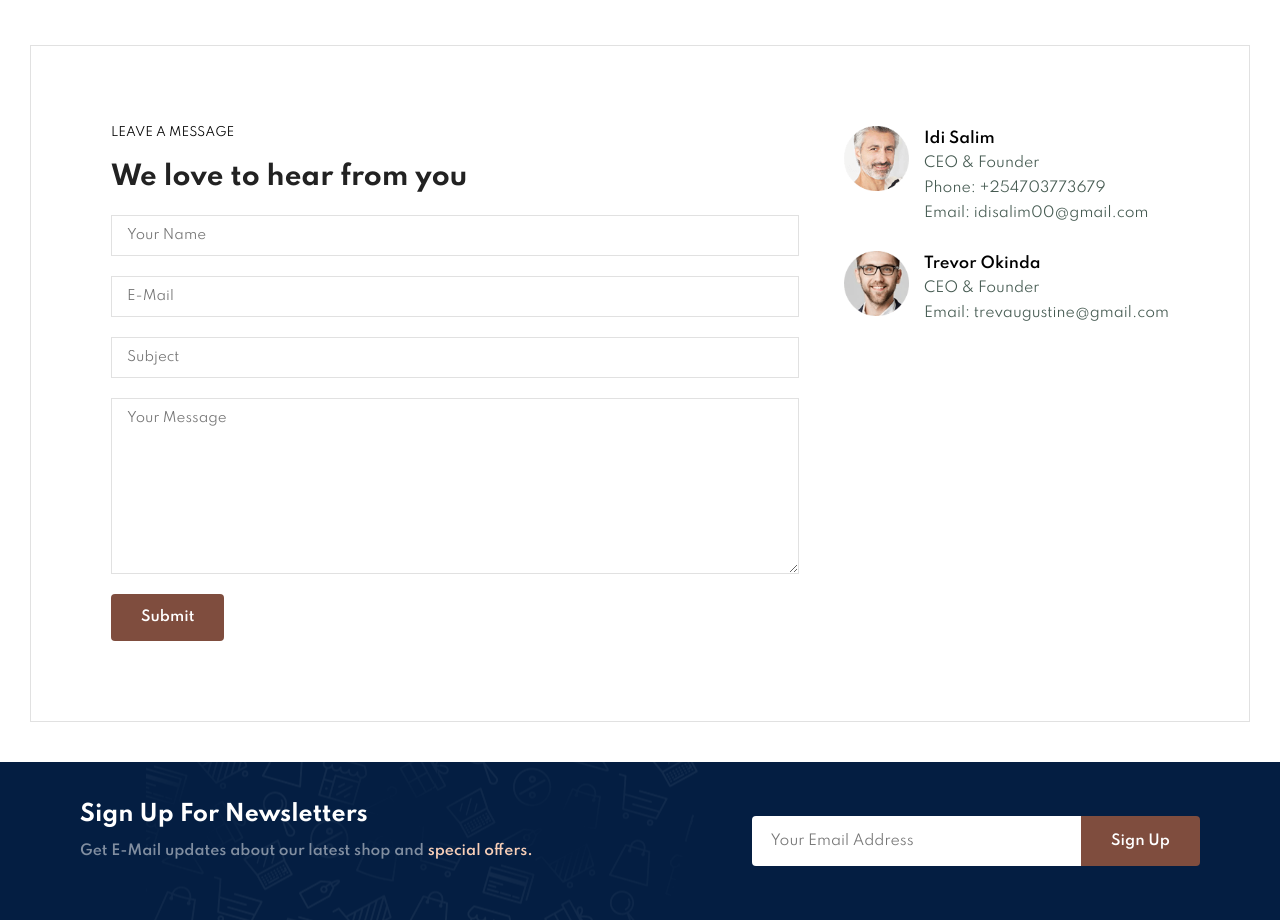
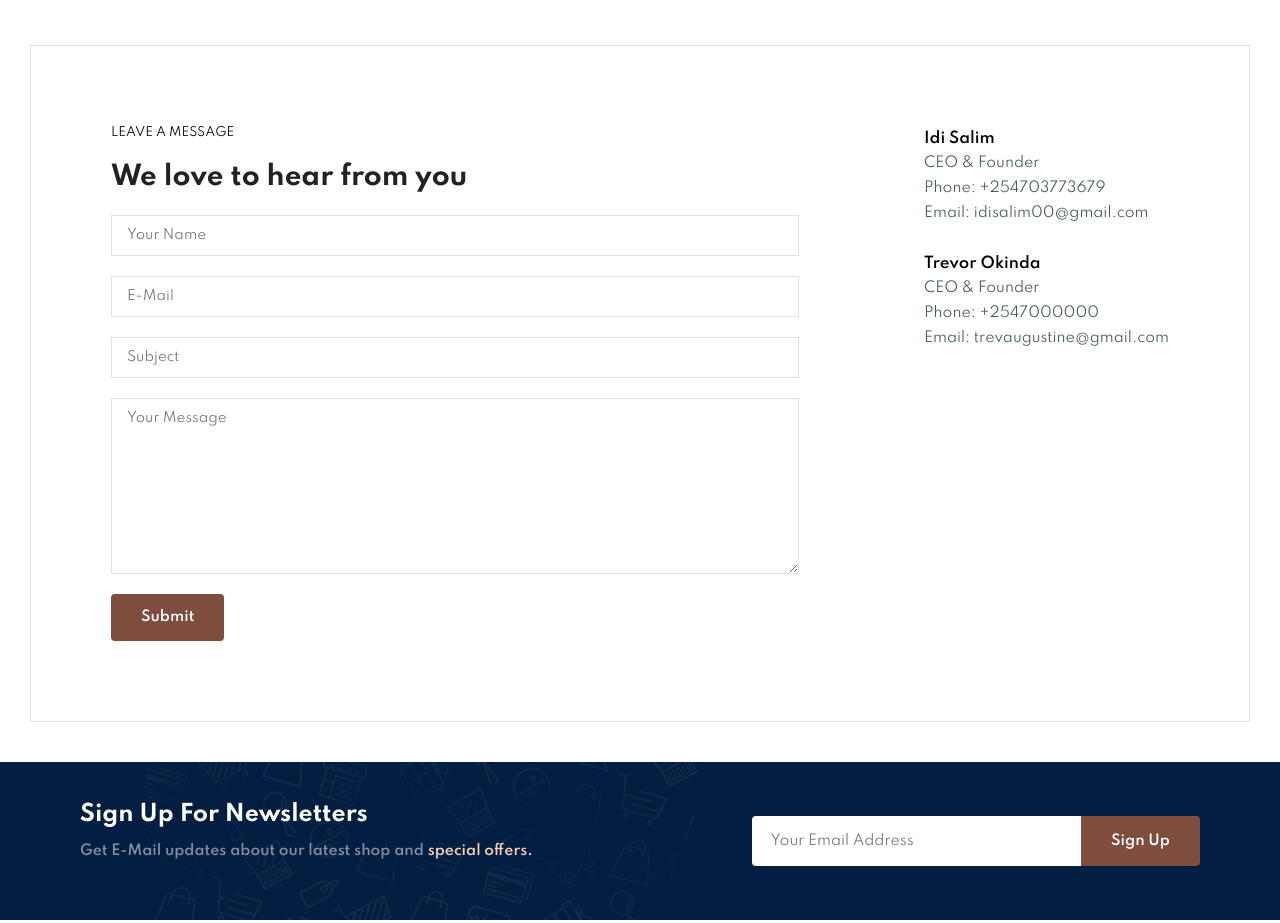
Before and after one commit to TrevorA17/E-Commerce-Website, a plain HTML site: page contact.html in a window 1280 px wide. Shown: the part 920-1843 px from the top of the page. Drawn offline with Linux system fonts and the light colour scheme.

Commit message:
Update contact.html

```diff
--- a/contact.html
+++ b/contact.html
@@ -103,7 +103,7 @@
 
       <div class="people">
         <div>
-          <img src="img/people/1.png" alt="" />
+          <!-- <img src="img/we/img9.jpg" alt="" /> -->
           <p>
             <span>Idi Salim</span> CEO & Founder <br />
             Phone: +254703773679 <br />
@@ -111,9 +111,10 @@
           </p>
         </div>
         <div>
-          <img src="img/people/2.png" alt="" />
+          <!-- <img src="img/we/img7.jpg" alt="" /> -->
           <p>
             <span>Trevor Okinda</span> CEO & Founder <br />
+            Phone: +2547000000 <br />
             Email: trevaugustine@gmail.com
           </p>
         </div>
```
